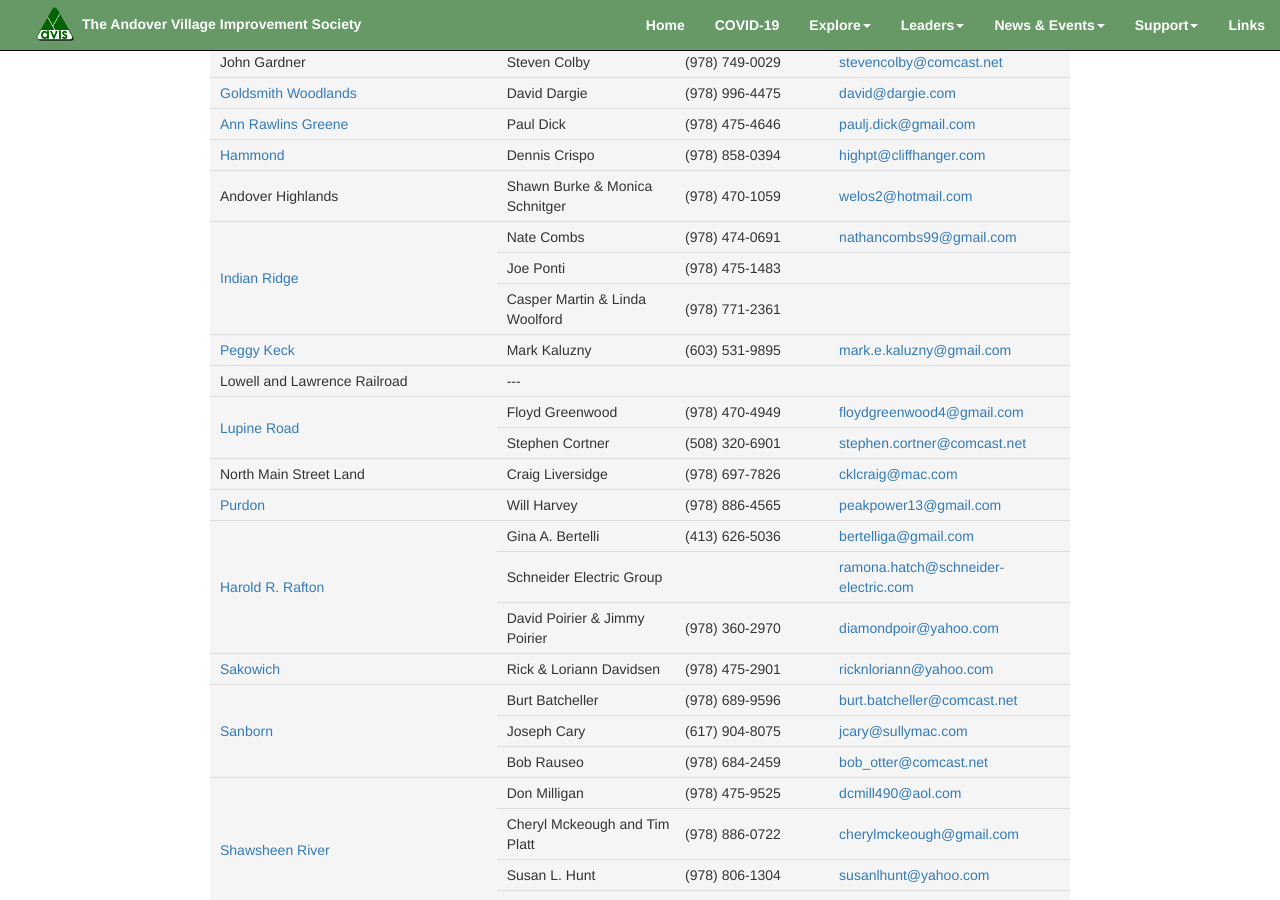
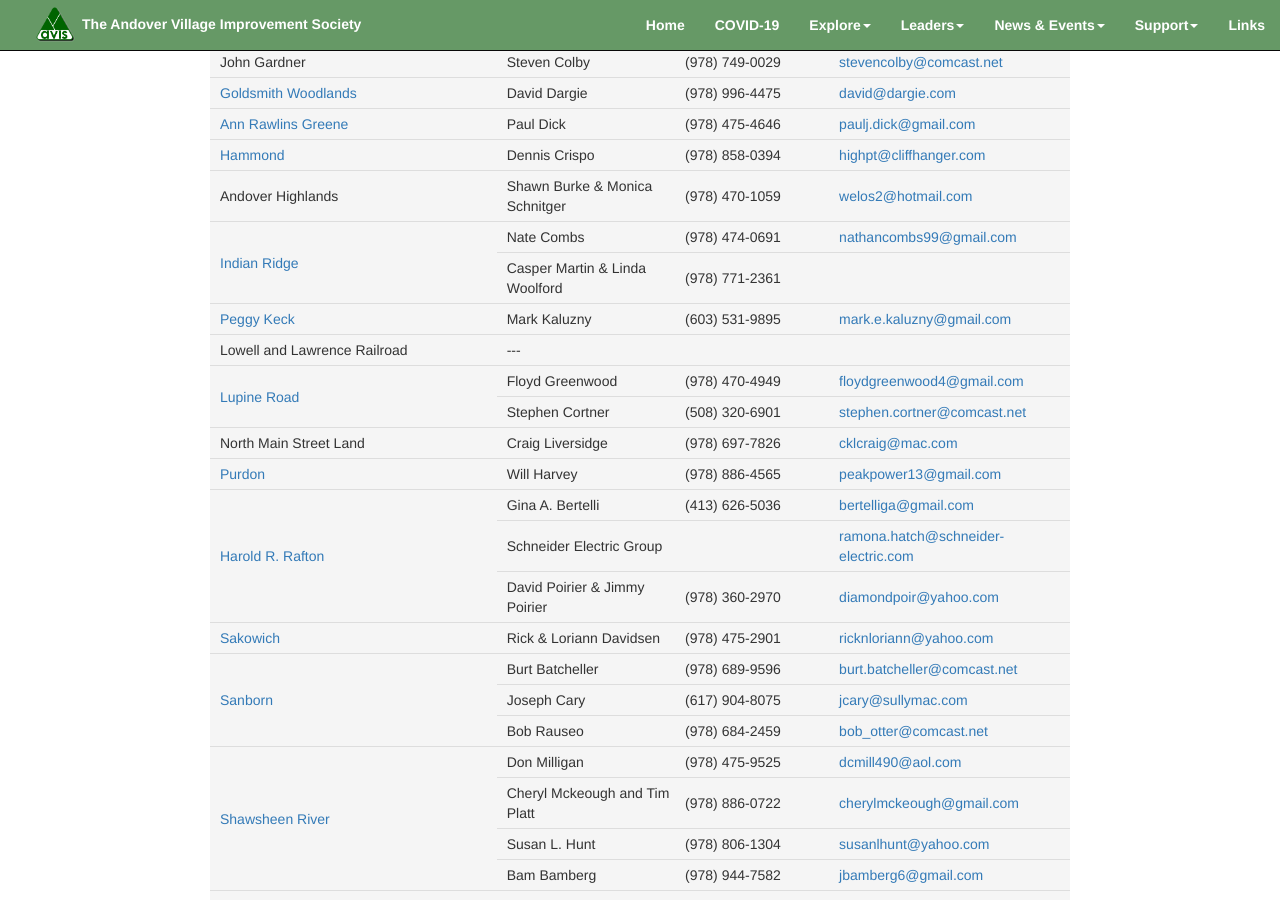
Before and after one commit to avisandover/avis-website, a Jekyll site: the page built from wardens.html, in a window 1280 px wide and 900 px high, scrolled down 1279 px. Built offline with Jekyll 4.4.1, drawn with Linux system fonts in a browser that asks for light colours; nearby versions of some CDN libraries.

Commit message:
Fixed warden

```diff
--- a/indianridge.html
+++ b/indianridge.html
@@ -38,8 +38,7 @@
     (978) 474-0691<br>
     <a href="mailto:nathancombs99@gmail.com">nathancombs99@gmail.com</a><br><br>
 
-    Joe Ponti<br>
-    (978) 475-1483<br><br>
+
 
     Casper Martin & Linda Woolford<br>
     (978) 771-2361
--- a/wardens.html
+++ b/wardens.html
@@ -225,15 +225,10 @@
         <td><a href="mailto:welos2@hotmail.com">welos2@hotmail.com</a></td>
       </tr>
       <tr>
-        <td rowspan="3"><a href="/indianridge.html">Indian Ridge</a></td>
+        <td rowspan="2"><a href="/indianridge.html">Indian Ridge</a></td>
         <td>Nate Combs </td>
         <td>(978) 474-0691</td>
         <td><a href="mailto:nathancombs99@gmail.com">nathancombs99@gmail.com</a></td>
-      </tr>
-      <tr>
-        <td>Joe Ponti </td>
-        <td>(978) 475-1483</td>
-        <td></td>
       </tr>
       <tr>
         <td>Casper Martin & Linda Woolford </td>
```
